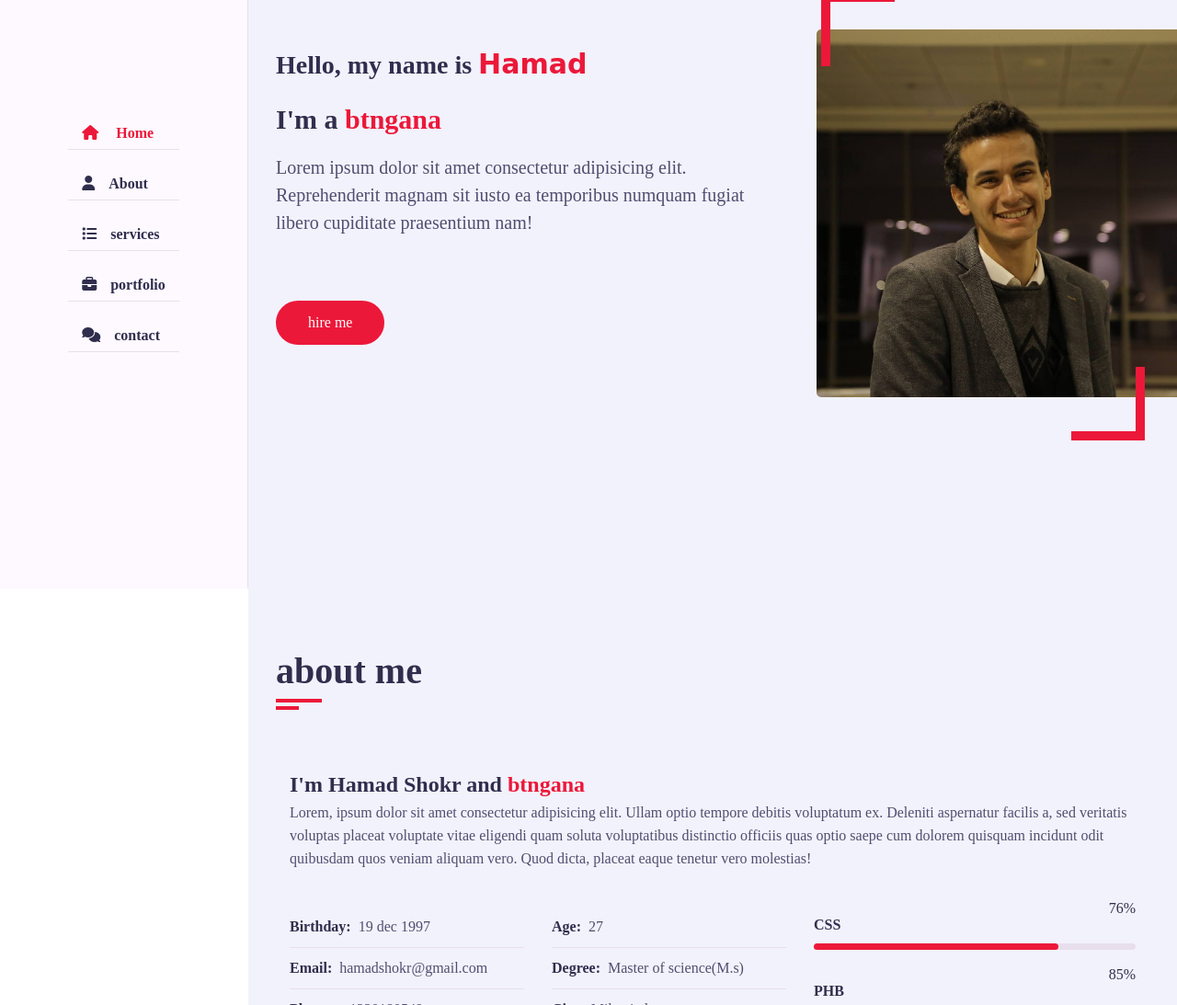
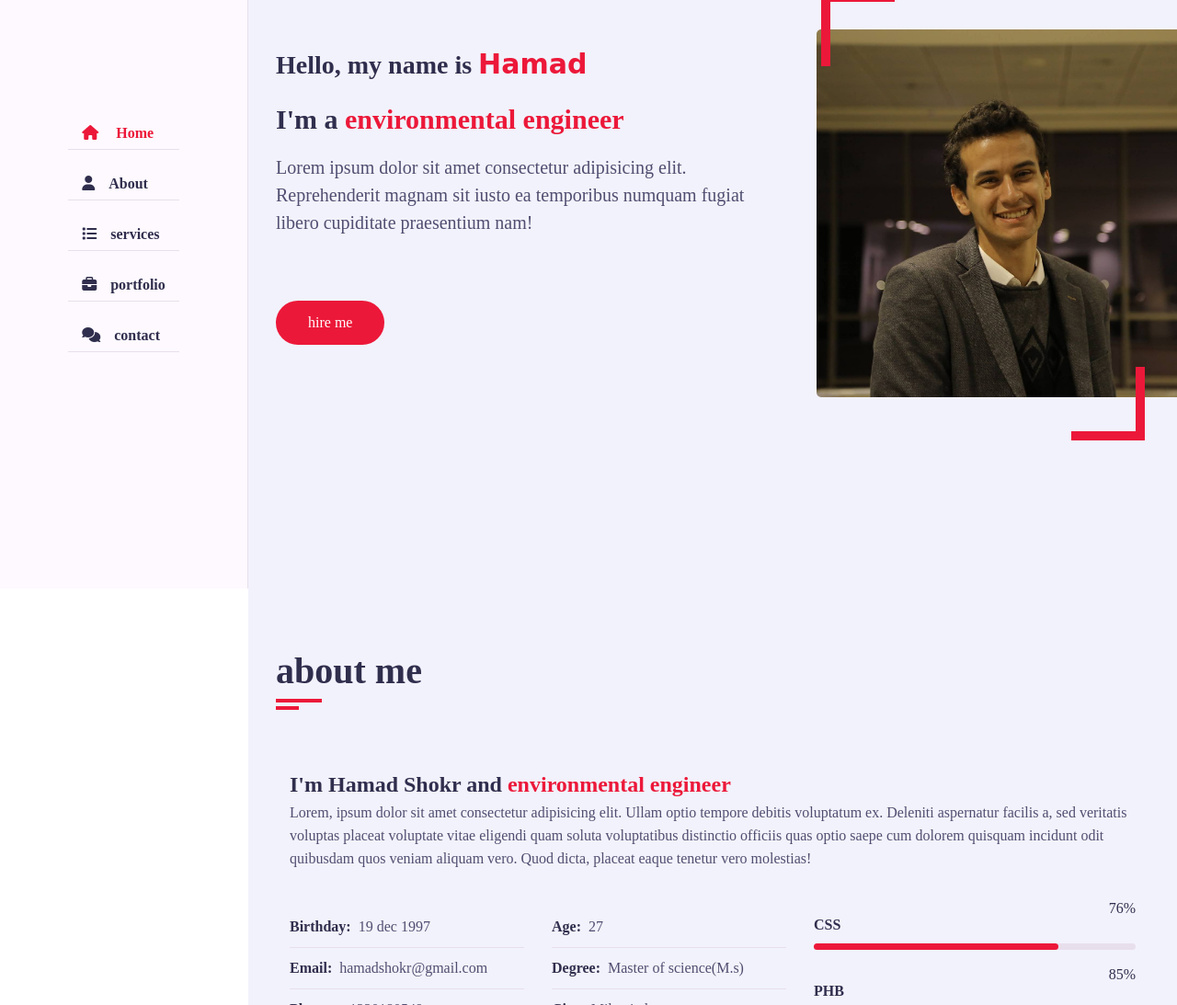
Before and after one commit to somoww/portfolio, a plain HTML site: page index.html in a window 1280 px wide. Shown: the part 160-1253 px from the top of the page at 92% size. Drawn offline with nearby package versions, Linux system fonts and the light colour scheme; a web font is replaced by a local one.

Commit message:
تحديثات جديدة على المشروع

```diff
--- a/index.html
+++ b/index.html
@@ -47,7 +47,7 @@
                 <div class="row">
                     <div class="home-info padd-15">
                        <h3 class="hello">Hello, my name is <span class="name">Hamad</span></h3>
-                       <h3 class="my-professional">I'm a <span class="typing">btngana</span></h3>
+                       <h3 class="my-professional">I'm a <span class="typing">environmental engineer</span></h3>
                        <p>Lorem ipsum dolor sit amet consectetur adipisicing elit. Reprehenderit magnam sit iusto ea temporibus numquam fugiat libero cupiditate praesentium nam!</p>
                        <a href="#contact" class="btn hire-me">hire me</a>
                     </div>
@@ -70,7 +70,7 @@
                 <div class="about-content padd-15">
                   <div class="row">
                     <div class="about-text padd-15">
-                        <h3>I'm Hamad Shokr and <span>btngana</span></h3>
+                        <h3>I'm Hamad Shokr and <span>environmental engineer</span></h3>
                         <p>Lorem, ipsum dolor sit amet consectetur adipisicing elit. Ullam optio tempore debitis voluptatum ex. Deleniti aspernatur facilis a, sed veritatis voluptas placeat voluptate vitae eligendi quam soluta voluptatibus distinctio officiis quas optio saepe cum dolorem quisquam incidunt odit quibusdam quos veniam aliquam vero. Quod dicta, placeat eaque tenetur vero molestias!</p>
                     </div>
                   </div>
```
